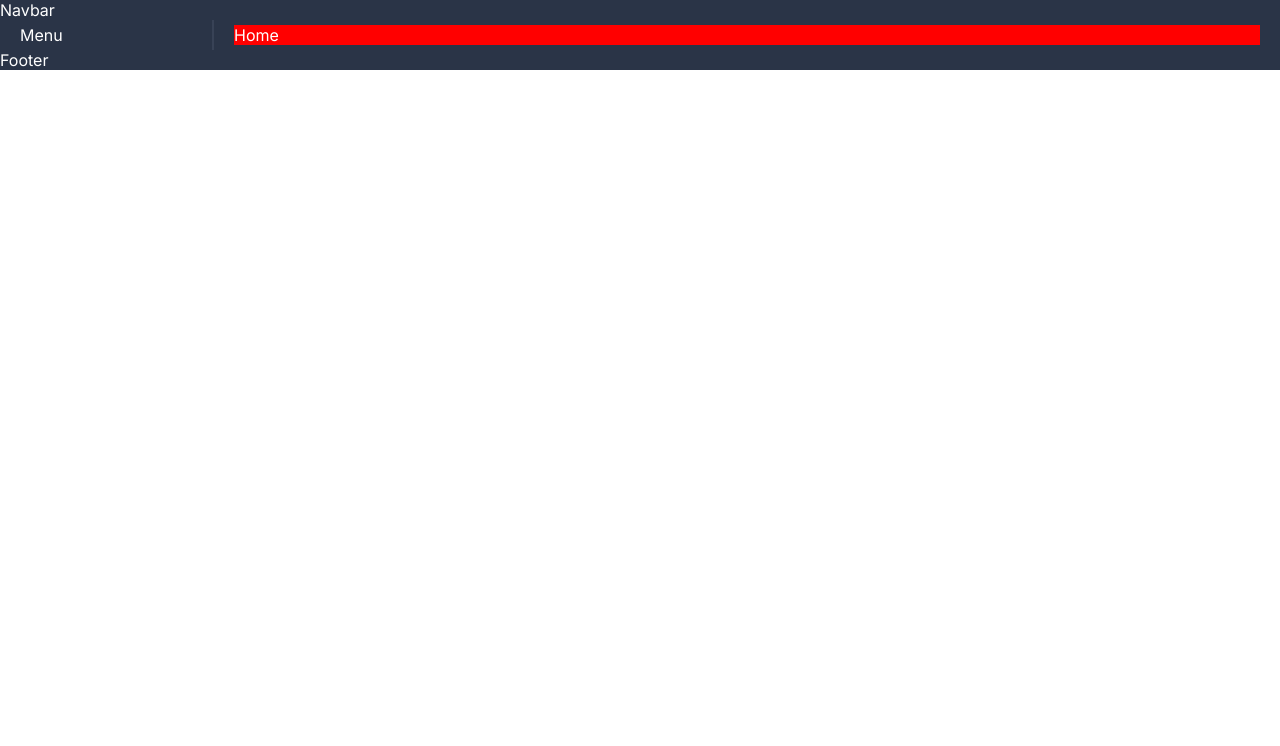
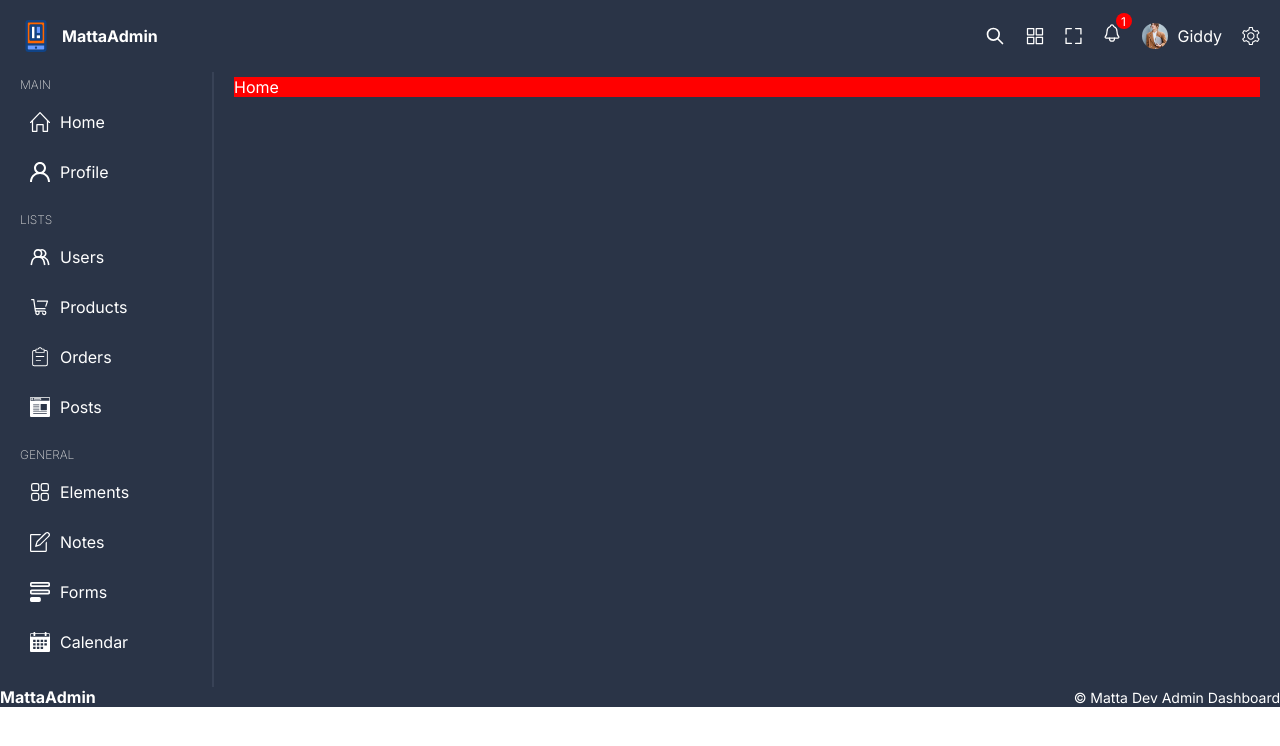
Before and after one commit to txdgidraph/React-Admin-Dashboard-Panel, a React (Vite) app: page / in a window 1280 px wide. Shown: the top 746 px of the page. Built offline with nearby package versions, Linux system fonts and the light colour scheme.

Commit message:
Dashboard design

```diff
--- a/src/components/footer/Footer.tsx
+++ b/src/components/footer/Footer.tsx
@@ -1,7 +1,10 @@
 import "./footer.scss"
 const Footer = () => {
   return (
-    <div className="footer">Footer</div>
+    <div className="footer">
+      <span>MattaAdmin</span>
+      <span>© Matta Dev Admin Dashboard</span>
+    </div>
   )
 }
 export default Footer;
--- a/src/components/footer/footer.scss
+++ b/src/components/footer/footer.scss
@@ -1,3 +1,14 @@
-.footer{
-    // background-color: red;
+.footer {
+  display: flex;
+  align-items: center;
+  justify-content: space-between;
+
+  span {
+    &:first-child {
+      font-weight: bold;
+    }
+    &:last-child {
+      font-size: 14px;
+    }
+  }
 }
--- a/src/components/menu/Menu.tsx
+++ b/src/components/menu/Menu.tsx
@@ -1,7 +1,60 @@
-import "./menu.scss"
+import { Link } from "react-router-dom";
+import "./menu.scss";
 const Menu = () => {
   return (
-    <div className="menu">Menu</div>
-  )
-}
+    <div className="menu">
+      <div className="item">
+        <span className="title">MAIN</span>
+        <Link to="/" className="listItem">
+          <img src="/home.svg" alt="" />
+          <span className="listItemTitle">Home</span>
+        </Link>
+        <Link to="/" className="listItem">
+          <img src="/profile.svg" alt="" />
+          <span className="listItemTitle">Profile</span>
+        </Link>
+      </div>
+
+      <div className="item">
+        <span className="title">LISTS</span>
+        <Link to="/" className="listItem">
+          <img src="/user.svg" alt="" />
+          <span className="listItemTitle">Users</span>
+        </Link>
+        <Link to="/" className="listItem">
+          <img src="/product.svg" alt="" />
+          <span className="listItemTitle">Products</span>
+        </Link>
+        <Link to="/" className="listItem">
+          <img src="/order.svg" alt="" />
+          <span className="listItemTitle">Orders</span>
+        </Link>
+        <Link to="/" className="listItem">
+          <img src="/post.svg" alt="" />
+          <span className="listItemTitle">Posts</span>
+        </Link>
+      </div>
+
+      <div className="item">
+        <span className="title">GENERAL</span>
+        <Link to="/" className="listItem">
+          <img src="/element.svg" alt="" />
+          <span className="listItemTitle">Elements</span>
+        </Link>
+        <Link to="/" className="listItem">
+          <img src="/note.svg" alt="" />
+          <span className="listItemTitle">Notes</span>
+        </Link>
+        <Link to="/" className="listItem">
+          <img src="/form.svg" alt="" />
+          <span className="listItemTitle">Forms</span>
+        </Link>
+        <Link to="/" className="listItem">
+          <img src="/calendar.svg" alt="" />
+          <span className="listItemTitle">Calendar</span>
+        </Link>
+      </div>
+    </div>
+  );
+};
 export default Menu;
--- a/src/components/menu/menu.scss
+++ b/src/components/menu/menu.scss
@@ -1,3 +1,28 @@
+@import "../../styles/variables.scss";
+
 .menu{
-    // background-color: blue;
+   .item{
+    display: flex;
+    flex-direction: column;
+    gap: 10px;
+    margin-bottom: 20px;
+
+    .title{
+        font-size: 12px;
+        font-weight: 200;
+        color: $soft-color;
+    }
+
+    .listItem{
+        display: flex;
+        align-items: center;
+        gap: 10px;
+        padding: 10px;
+        border-radius: 5px;
+
+        &:hover{
+            background-color: $soft-bg;
+        }
+    }
+   }
 }
--- a/src/components/navbar/Navbar.tsx
+++ b/src/components/navbar/Navbar.tsx
@@ -1,7 +1,26 @@
 import "./navbar.scss"
 const Navbar = () => {
   return (
-    <div className="navbar">Navbar</div>
+    <div className="navbar">
+      <div className="logo">
+        <img src="logo.svg" alt="Logo Image" />
+        <span>MattaAdmin</span>
+      </div>
+      <div className="icons">
+        <img src="/search.svg" alt="" className="icon" />
+        <img src="/app.svg" alt="" className="icon" />
+        <img src="/expand.svg" alt="" className="icon" />
+        <div className="notification">
+          <img src="/notifications.svg" alt="" />
+          <span>1</span>
+        </div>
+        <div className="user">
+          <img src="/sample-one.jpeg" alt="" />
+          <span>Giddy</span>
+        </div>
+        <img src="/settings.svg" alt="" className="icon" />
+      </div>
+    </div>
   )
 }
 export default Navbar;
--- a/src/components/navbar/navbar.scss
+++ b/src/components/navbar/navbar.scss
@@ -1,3 +1,45 @@
-.navbar{
-    // background-color: yellow;
+.navbar {
+  width: 100%;
+  padding: 20px;
+  display: flex;
+  align-items: center;
+  justify-content: space-between;
+  .logo {
+    display: flex;
+    align-items: center;
+    font-weight: bold;
+    gap: 10px;
+  }
+  .icons {
+    display: flex;
+    gap: 20px;
+    .notification {
+        position: relative;
+      span {
+        background-color: red;
+        color: white;
+        width: 16px;
+        height: 16px;
+        border-radius: 50%;
+        position: absolute;
+        top: -10px;
+        right: -10px;
+        display: flex;
+        align-items: center;
+        justify-content: center;
+        font-size: 12px;
+      }
+    }
+    .user {
+      display: flex;
+      align-items: center;
+      gap: 10px;
+      img {
+        width: 26px;
+        height: 26px;
+        border-radius: 50%;
+        object-fit: cover;
+      }
+    }
+  }
 }
```
Also changed, not shown: public/sample-one.jpeg (added).
